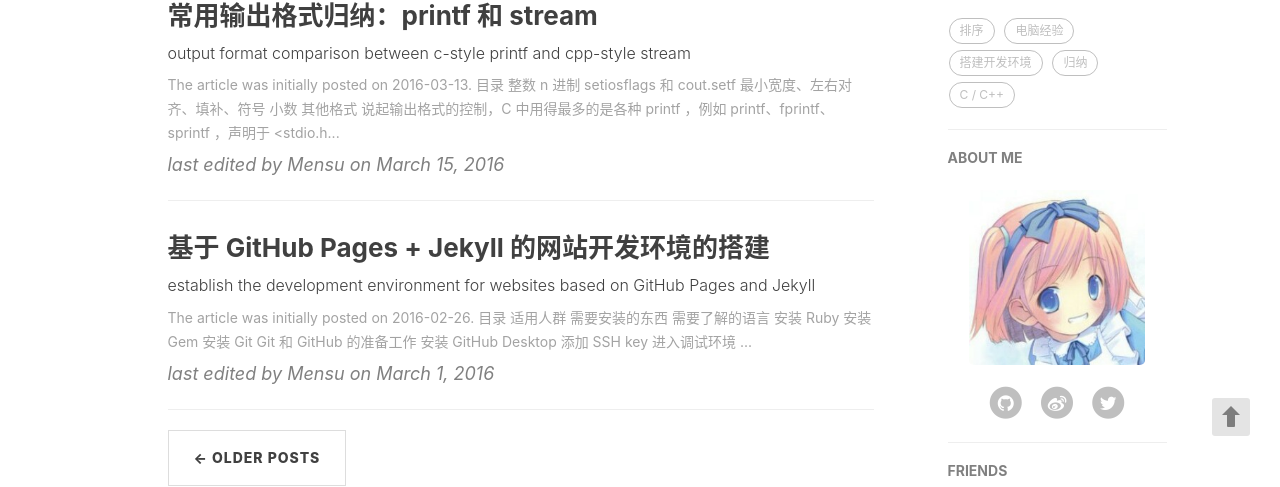
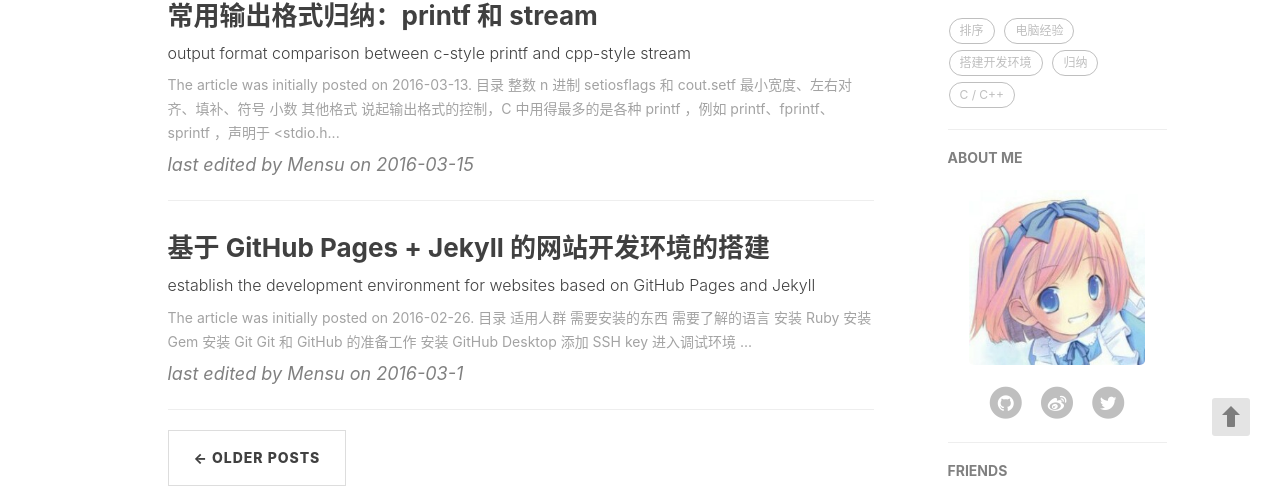
Before and after one commit to Mensu/mensu.github.io, a Jekyll site: the page built from index.html, in a window 1280 px wide. Shown: the part 459-946 px from the top of the page. Built offline with Jekyll 4.4.1, drawn with Linux system fonts in a browser that asks for light colours; nearby versions of some CDN libraries; the list of posts is cut into pages by our own code; comment, search, counter and statistics services are not loaded.

Commit message:
change time format

```diff
--- a/_layouts/post.html
+++ b/_layouts/post.html
@@ -23,7 +23,7 @@
         {% comment %} if page.subtitle {% endcomment %}
         <h2 class="subheading">{{ page.subtitle }}</h2>
         {% comment %} endif {% endcomment %}
-        <span class="meta">last edited by {% if page.author %}{{ page.author }}{% else %}{{ site.title }}{% endif %} on {{ page.update-date | date: "%B %-d, %Y" }}</span>
+        <span class="meta">last edited by {% if page.author %}{{ page.author }}{% else %}{{ site.title }}{% endif %} on {{ page.update-date | date: "%Y-%m-%-d" }}</span>
       </div>
     </div>
   </div>
--- a/index.html
+++ b/index.html
@@ -16,7 +16,7 @@
     </div>
     <p class="post-content-preview">{{ post.content | strip_html | truncate:200 }}</p>
   </a>
-  <p class="post-meta">last edited by <span class="author">{% if post.author %}{{ post.author }}{% else %}{{ site.title }}{% endif %}</span> on {{ post.update-date | date: "%B %-d, %Y" }}</p>
+  <p class="post-meta">last edited by <span class="author">{% if post.author %}{{ post.author }}{% else %}{{ site.title }}{% endif %}</span> on {{ post.update-date | date: "%Y-%m-%-d" }}</p>
 </div>
 <hr>
 {% endfor %}
```
